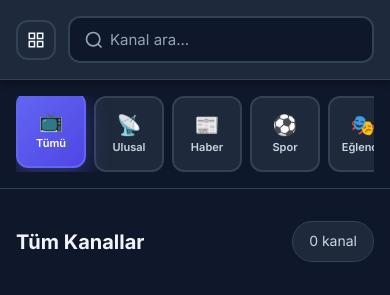
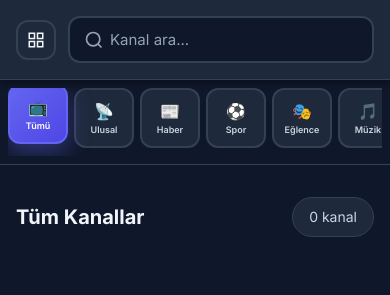
Before and after one commit to pcwolfman/plustv, a plain HTML site: page index.html in a window 390 px wide. Shown: the top 295 px of the page. Drawn offline with nearby package versions, Linux system fonts and the light colour scheme; no server answers.

Commit message:
Add files via upload

```diff
--- a/styles.css
+++ b/styles.css
@@ -131,6 +131,7 @@ body {
     background: var(--bg-dark);
     border-bottom: 1px solid var(--border);
     position: relative;
+    overflow: hidden;
 }
 
 .view-menu-btn {
@@ -230,24 +231,31 @@ body {
     scrollbar-width: thin;
     scrollbar-color: var(--border) var(--bg-dark);
     -webkit-overflow-scrolling: touch;
+    padding-bottom: 0.5rem;
 }
 
 .categories-container::-webkit-scrollbar {
-    height: 6px;
+    height: 8px;
 }
 
 .categories-container::-webkit-scrollbar-track {
     background: var(--bg-dark);
-    border-radius: 3px;
+    border-radius: 4px;
 }
 
 .categories-container::-webkit-scrollbar-thumb {
     background: var(--border);
-    border-radius: 3px;
+    border-radius: 4px;
 }
 
 .categories-container::-webkit-scrollbar-thumb:hover {
     background: var(--primary);
+}
+
+@media (max-width: 768px) {
+    .categories-container::-webkit-scrollbar {
+        height: 6px;
+    }
 }
 
 .category-card {
@@ -701,6 +709,20 @@ body {
 }
 
 /* Responsive */
+/* Tablet and smaller */
+@media (max-width: 1024px) {
+    .categories-container {
+        gap: 0.625rem;
+    }
+
+    .category-card {
+        min-width: 75px;
+        max-width: 75px;
+        padding: 0.625rem 0.75rem;
+    }
+}
+
+/* Responsive */
 @media (max-width: 768px) {
     .search-container {
         gap: 0.75rem;
@@ -721,23 +743,29 @@ body {
         max-width: 100%;
     }
 
+    .categories-section {
+        padding: 0.75rem;
+    }
+
     .categories-container {
         gap: 0.5rem;
+        padding-bottom: 0.5rem;
     }
 
     .category-card {
-        padding: 0.625rem 0.75rem;
-        min-height: 65px;
-        min-width: 70px;
-        max-width: 70px;
+        padding: 0.5rem 0.625rem;
+        min-height: 60px;
+        min-width: 65px;
+        max-width: 65px;
     }
 
     .category-icon {
-        font-size: 1.25rem;
+        font-size: 1.125rem;
     }
 
     .category-name {
-        font-size: 0.6875rem;
+        font-size: 0.625rem;
+        line-height: 1.1;
     }
 
     .channels-grid {
@@ -803,8 +831,29 @@ body {
         font-size: 0.9375rem;
     }
 
+    .categories-section {
+        padding: 0.5rem;
+    }
+
     .categories-container {
-        grid-template-columns: repeat(3, 1fr);
+        gap: 0.375rem;
+        padding-bottom: 0.5rem;
+    }
+
+    .category-card {
+        padding: 0.5rem;
+        min-height: 55px;
+        min-width: 60px;
+        max-width: 60px;
+    }
+
+    .category-icon {
+        font-size: 1rem;
+    }
+
+    .category-name {
+        font-size: 0.5625rem;
+        line-height: 1;
     }
 
     .channels-grid {
@@ -813,6 +862,32 @@ body {
 
     .channel-card {
         min-height: 140px;
+    }
+}
+
+/* Very small screens */
+@media (max-width: 360px) {
+    .categories-section {
+        padding: 0.5rem 0.375rem;
+    }
+
+    .categories-container {
+        gap: 0.25rem;
+    }
+
+    .category-card {
+        padding: 0.375rem;
+        min-height: 50px;
+        min-width: 55px;
+        max-width: 55px;
+    }
+
+    .category-icon {
+        font-size: 0.875rem;
+    }
+
+    .category-name {
+        font-size: 0.5rem;
     }
 }
 
```
Also changed, not shown: player.html (line endings or trailing spaces), player.js (line endings or trailing spaces), 1 other file.
